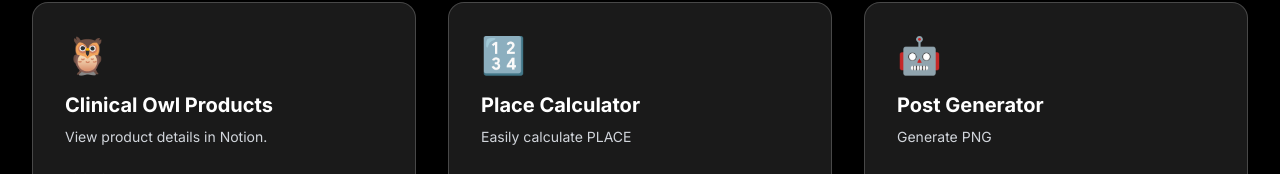
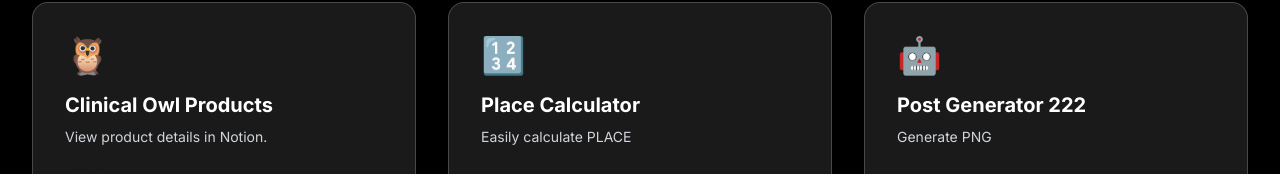
Before and after one commit to wongd22/derekwong.co, a React (Vite) app: page / in a window 1280 px wide. Shown: the part 778-952 px from the top of the page. Built offline with nearby package versions, Linux system fonts and the light colour scheme.

Commit message:
Update Post Generator title

```diff
--- a/src/pages/MyPage.jsx
+++ b/src/pages/MyPage.jsx
@@ -61,7 +61,7 @@ const projects = [
     link: "/place"
   },
   {
-    title: "Post Generator",
+    title: "Post Generator 222",
     description: "Generate PNG",
     icon: "🤖",
     link: ""
```
